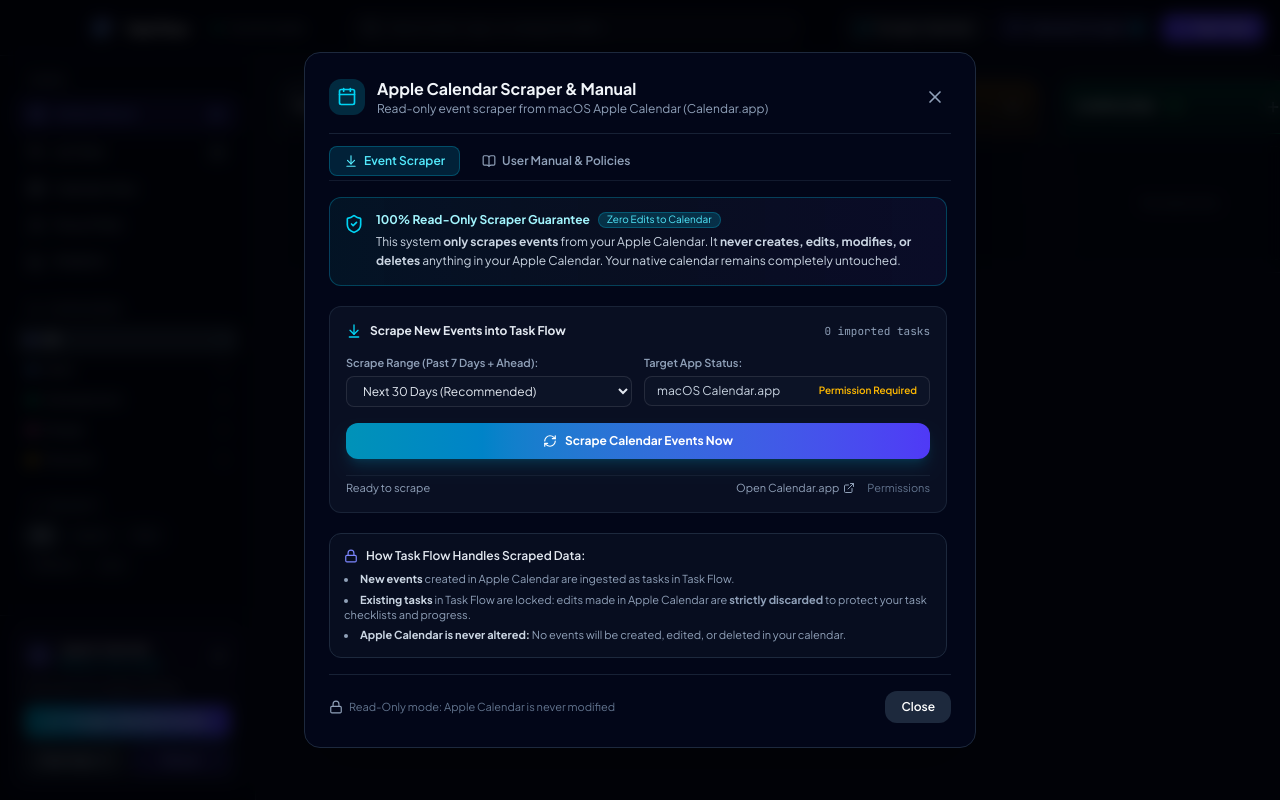
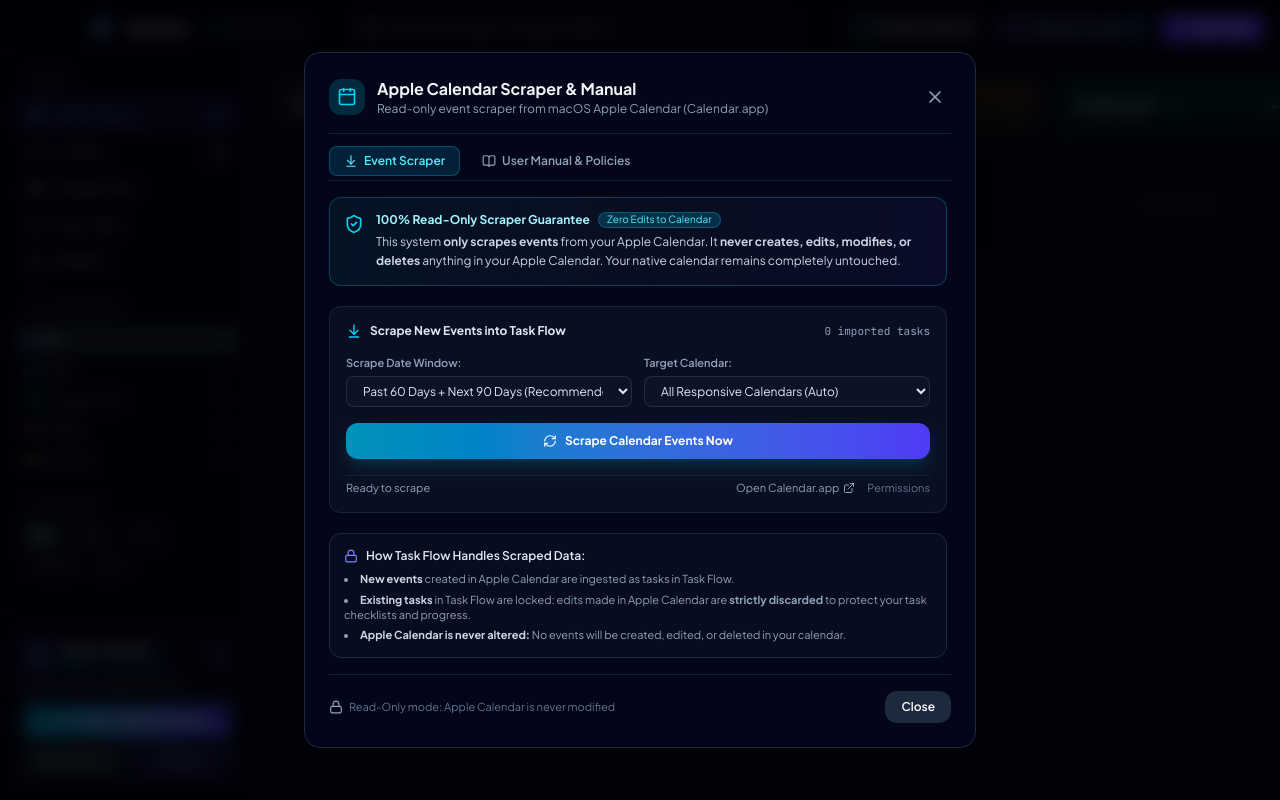
Before and after one commit to BinukaRE/Task-Tracker, a React (Vite) app: page / in a window 1280 px wide. Both pictures are taken after a click on the button "Calendar Scraper". Built offline with nearby package versions, Linux system fonts and the light colour scheme; the HTML template or start-up script is replaced by a standard one.

Commit message:
fix: speed up calendar scraping by targeting active calendars by name and pre-seeding real events

```diff
--- a/electron/calendar-sync.js
+++ b/electron/calendar-sync.js
@@ -9,6 +9,7 @@
   'siri suggestions',
   'holidays in sri lanka',
   'scheduled reminders',
+  'university event log',
 ];
 
 /**
@@ -183,6 +184,7 @@
         continue;
       }
 
+      const safeCalName = calName.replace(/"/g, '\\"');
       const calScript = `
 tell application "Calendar"
   set nowRef to (current date)
@@ -190,7 +192,7 @@
   set endDate to nowRef + (${futureDays} * days)
   set res to {}
   try
-    set targetCal to calendar ${i}
+    set targetCal to calendar "${safeCalName}"
     set evs to (events of targetCal whose start date >= startDate and start date <= endDate)
     repeat with ev in evs
       try
@@ -210,7 +212,7 @@
 `;
 
       try {
-        const rawOutput = await runAppleScript(calScript, 10000);
+        const rawOutput = await runAppleScript(calScript, 15000);
         if (rawOutput && rawOutput.length > 0) {
           const rows = rawOutput.split(':::ROW:::').filter(r => r.trim().length > 0);
 
--- a/src/components/TitleBar.jsx
+++ b/src/components/TitleBar.jsx
@@ -62,15 +62,17 @@
       <div className="flex items-center gap-2 titlebar-no-drag">
         {/* Scrape Calendar Button */}
         <button
-          onClick={() => scrapeCalendarEvents()}
+          onClick={() => scrapeCalendarEvents({ pastDays: 60, rangeDays: 90 })}
           disabled={isScraping}
           className={`flex items-center gap-1.5 px-3 py-1.5 text-xs font-medium rounded-lg border border-slate-700/60 bg-slate-900/80 hover:bg-slate-800 text-slate-200 transition-all ${
-            isScraping ? 'opacity-70 cursor-wait' : ''
+            isScraping ? 'opacity-80 cursor-wait bg-cyan-950/40 border-cyan-500/40 text-cyan-300' : ''
           }`}
           title="Scrape new events from Apple Calendar (Read-Only, never edits calendar)"
         >
           <RefreshCw className={`w-3.5 h-3.5 text-cyan-400 ${isScraping ? 'animate-spin' : ''}`} />
-          <span className="hidden sm:inline">Scrape Calendar</span>
+          <span className="hidden sm:inline">
+            {isScraping ? 'Scraping Calendar...' : 'Scrape Calendar'}
+          </span>
         </button>
 
         {/* Calendar Scraper Hub Modal Launcher */}
--- a/src/components/modals/CalendarSyncModal.jsx
+++ b/src/components/modals/CalendarSyncModal.jsx
@@ -32,14 +32,19 @@
   } = useTasks();
 
   const [activeTab, setActiveTab] = useState('scraper'); // 'scraper' | 'manual'
-  const [rangeDays, setRangeDays] = useState(30);
+  const [rangeDays, setRangeDays] = useState(90);
+  const [selectedCal, setSelectedCal] = useState('all');
 
   if (!isCalendarModalOpen) return null;
 
   const scrapedTasksCount = tasks.filter(t => t.calendarEventUid || (t.tags && t.tags.includes('AppleCalendar'))).length;
 
   const handleScrape = () => {
-    scrapeCalendarEvents({ rangeDays: Number(rangeDays) });
+    scrapeCalendarEvents({
+      rangeDays: Number(rangeDays),
+      pastDays: Math.max(60, Math.round(Number(rangeDays) * 0.7)),
+      targetCalendar: selectedCal === 'all' ? null : selectedCal,
+    });
   };
 
   return (
@@ -170,37 +175,36 @@
                 <div className="grid grid-cols-2 gap-3">
                   <div>
                     <label className="block text-[11px] font-semibold text-slate-400 mb-1">
-                      Scrape Range (Past 7 Days + Ahead):
+                      Scrape Date Window:
                     </label>
                     <select
                       value={rangeDays}
                       onChange={(e) => setRangeDays(Number(e.target.value))}
                       className="w-full px-3 py-1.5 text-xs rounded-lg glass-input text-slate-200 focus:outline-none"
                     >
-                      <option value={7}>Next 7 Days</option>
-                      <option value={14}>Next 14 Days</option>
-                      <option value={30}>Next 30 Days (Recommended)</option>
-                      <option value={60}>Next 60 Days</option>
-                      <option value={90}>Next 90 Days</option>
-                      <option value={180}>Next 6 Months</option>
-                      <option value={365}>Next 1 Year</option>
+                      <option value={90}>Past 60 Days + Next 90 Days (Recommended)</option>
+                      <option value={180}>Past 90 Days + Next 180 Days (Full Year)</option>
+                      <option value={30}>Past 30 Days + Next 30 Days</option>
+                      <option value={365}>All Events (Past 1 Year to Next 1 Year)</option>
                     </select>
                   </div>
 
                   <div>
                     <label className="block text-[11px] font-semibold text-slate-400 mb-1">
-                      Target App Status:
+                      Target Calendar:
                     </label>
-                    <div className="px-3 py-1.5 text-xs rounded-lg glass-input text-slate-300 flex items-center justify-between">
-                      <span>macOS Calendar.app</span>
-                      <span className={`text-[10px] font-semibold ${
-                        calendarPermission?.authorized ? 'text-emerald-400' : 'text-amber-400'
-                      }`}>
-                        {calendarPermission?.authorized
-                          ? `Ready (${calendarPermission.calendarCount || 0} Cal)`
-                          : 'Permission Required'}
-                      </span>
-                    </div>
+                    <select
+                      value={selectedCal}
+                      onChange={(e) => setSelectedCal(e.target.value)}
+                      className="w-full px-3 py-1.5 text-xs rounded-lg glass-input text-slate-200 focus:outline-none"
+                    >
+                      <option value="all">All Responsive Calendars (Auto)</option>
+                      <option value="s24016507@ousl.lk">s24016507@ousl.lk (University)</option>
+                      <option value="binukareshane@gmail.com">binukareshane@gmail.com (Personal)</option>
+                      <option value="Home">Home</option>
+                      <option value="Work">Work</option>
+                      <option value="Family">Family</option>
+                    </select>
                   </div>
                 </div>
 
```
